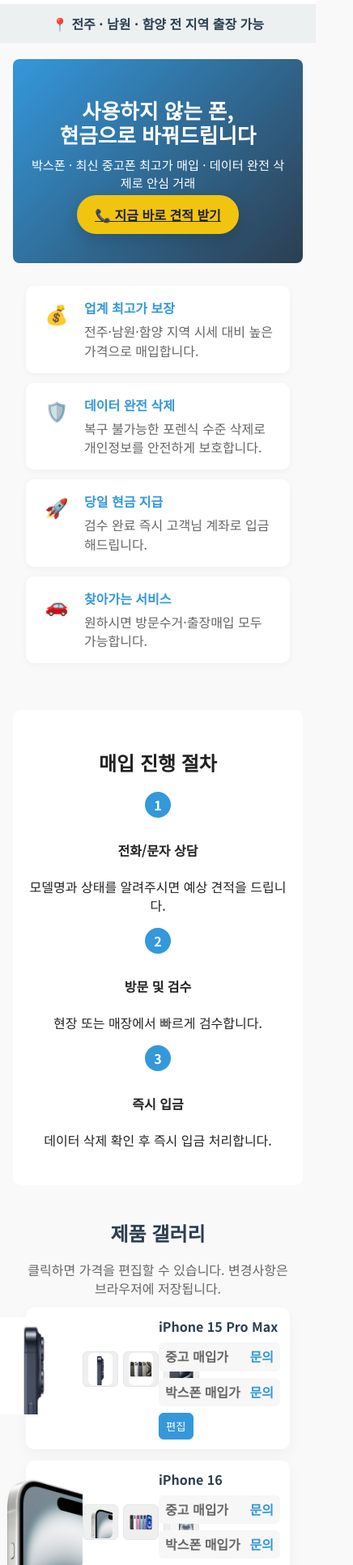
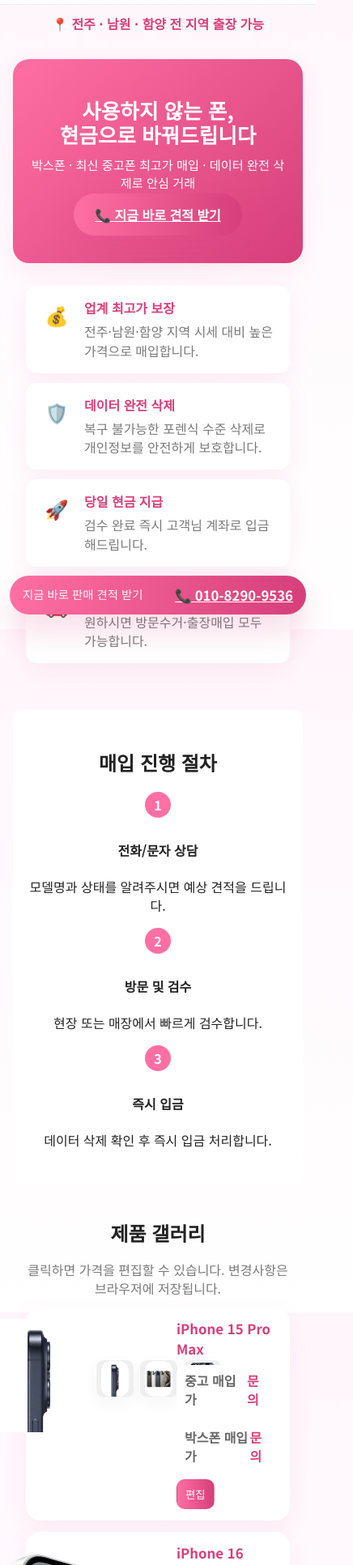
Before and after one commit to aa0313aa/phon, a plain HTML site: page index.html in a window 390 px wide. Shown: the part 67-2000 px from the top of the page at 81% size, 436 px wide, since content can reach past the window. Drawn offline with Linux system fonts and the light colour scheme; files whose address does not match are found by name.

Commit message:
UI: Visual redesign — '소녀폰' 스타일, fonts and mobile callbar

```diff
--- a/index.html
+++ b/index.html
@@ -12,6 +12,7 @@
   <meta property="og:url" content="https://example.com/" />
   <meta name="twitter:card" content="summary_large_image" />
   <link href="https://fonts.googleapis.com/css2?family=Noto+Sans+KR:wght@400;700&display=swap" rel="stylesheet">
+  <link href="https://fonts.googleapis.com/css2?family=Inter:wght@400;600;800&display=swap" rel="stylesheet">
   <link rel="stylesheet" href="styles.css">
 
   <!-- 구조화 데이터 -->
@@ -127,6 +128,12 @@
   </footer>
       </div>
     </footer>
+  <!-- 모바일 하단 고정 전화 바 -->
+  <div class="fixed-callbar" role="region" aria-label="전화 문의">
+    <div class="call-desc">지금 바로 판매 견적 받기</div>
+    <a class="call-btn" href="tel:01082909536" aria-label="전화 010-8290-9536">📞 010-8290-9536</a>
+  </div>
+
   <script>
     // 모델별 이미지 목록 (폴더 구조: img/<모델폴더>/파일.png)
     // 이 매핑은 현재 로컬의 img 하위 폴더를 기반으로 생성되었습니다.
--- a/styles.css
+++ b/styles.css
@@ -1,11 +1,12 @@
 :root{
-  --brand-blue:#3498db;
-  --brand-dark:#2c3e50;
-  --accent:#f1c40f;
-  --muted:#666;
-  --bg:#f9f9f9;
+  --brand-pink: #ff6fa3; /* primary */
+  --brand-deep: #d63f7a; /* darker accent */
+  --accent: #ffd1e6; /* soft accent */
+  --muted:#7a7a7a;
+  --bg: linear-gradient(180deg,#fff6fb 0%, #fff 100%);
   --card-bg:#fff;
   --max-width:1100px;
+  --shadow: 0 10px 30px rgba(214,63,122,0.08);
 }
 *{box-sizing:border-box}
 html,body{height:100%}
@@ -14,27 +15,27 @@ body{font-family:'Noto Sans KR', system-ui, -apple-system, 'Segoe UI', Roboto, A
 .skip-link{position:absolute;left:-999px;top:auto;width:1px;height:1px;overflow:hidden}
 .skip-link:focus{left:8px;top:8px;width:auto;height:auto;padding:8px 12px;background:#000;color:#fff;border-radius:4px;z-index:9999}
 .site-header{background:var(--card-bg);padding:20px;border-bottom:1px solid #eee}
-.logo{font-size:1.375rem;font-weight:700;color:var(--brand-dark)}
-.logo span{color:var(--brand-blue)}
-.region-bar{background:#ecf0f1;padding:12px 16px;text-align:center;font-weight:700;color:var(--brand-dark)}
-.hero{background:linear-gradient(135deg,var(--brand-blue),var(--brand-dark));color:#fff;padding:48px 16px;border-radius:8px;margin:20px 0;text-align:center}
+.logo{font-size:1.375rem;font-weight:800;color:var(--brand-deep);letter-spacing:-0.02em}
+.logo span{color:var(--brand-pink)}
+.region-bar{background:transparent;padding:12px 16px;text-align:center;font-weight:700;color:var(--brand-deep)}
+.hero{background:linear-gradient(135deg,var(--brand-pink),var(--brand-deep));color:#fff;padding:48px 16px;border-radius:20px;margin:20px 0;text-align:center;box-shadow:var(--shadow)}
 .hero h1{margin:0 0 12px 0;font-size:clamp(1.6rem,3.6vw,2rem);line-height:1.15}
 .hero p{margin:0 0 18px;font-size:clamp(0.95rem,2.2vw,1.05rem)}
-.cta-button{background:var(--accent);color:#222;padding:12px 22px;border-radius:999px;font-weight:700;box-shadow:0 8px 20px rgba(0,0,0,0.15);transition:transform .18s ease}
-.cta-button:hover{transform:translateY(-3px)}
+.cta-button{background:linear-gradient(90deg,var(--brand-pink),var(--brand-deep));color:#fff;padding:14px 26px;border-radius:999px;font-weight:800;box-shadow:0 20px 40px rgba(214,63,122,0.12);transition:transform .18s ease;border:0}
+.cta-button:hover{transform:translateY(-4px);filter:brightness(1.03)}
 .features{padding:8px 16px 36px;margin:0 auto}
-.feature-item{background:var(--card-bg);padding:16px;margin-bottom:12px;border-radius:10px;box-shadow:0 2px 10px rgba(0,0,0,0.04);display:flex;gap:12px;align-items:flex-start}
-.icon{font-size:1.45rem;margin-top:2px;min-width:44px;text-align:center}
-.text h3{margin:0 0 6px 0;font-size:1rem;color:var(--brand-blue)}
+.feature-item{background:var(--card-bg);padding:16px;margin-bottom:12px;border-radius:14px;box-shadow:var(--shadow);display:flex;gap:12px;align-items:flex-start}
+.icon{font-size:1.45rem;margin-top:4px;min-width:44px;text-align:center}
+.text h3{margin:0 0 6px 0;font-size:1rem;color:var(--brand-deep)}
 .text p{margin:0;color:var(--muted)}
 .process{background:var(--card-bg);padding:28px 16px;text-align:center;border-radius:10px;margin:10px 0 24px}
 .process h2{margin-bottom:18px}
 .step{margin-bottom:16px}
-.step-num{background:var(--brand-blue);color:#fff;width:32px;height:32px;line-height:32px;border-radius:50%;display:inline-block;margin-bottom:8px;font-weight:700}
-footer{background:#222;color:#fff;padding:24px 16px;text-align:center;border-radius:8px}
-.contact-box{border:2px solid var(--accent);padding:16px;margin-top:14px;border-radius:10px;background:#111}
-.phone-number{font-size:1.125rem;font-weight:800;color:var(--accent);margin:10px 0;display:inline-block}
-.meta{margin-top:12px;font-size:0.95rem;color:#ddd}
+.step-num{background:var(--brand-pink);color:#fff;width:32px;height:32px;line-height:32px;border-radius:50%;display:inline-block;margin-bottom:8px;font-weight:700}
+footer{background:transparent;color:#222;padding:36px 16px;text-align:center}
+.contact-box{border:0;padding:20px;margin-top:14px;border-radius:14px;background:linear-gradient(180deg, rgba(255,207,226,0.95), rgba(255,232,241,0.95));box-shadow:var(--shadow);display:inline-block}
+.phone-number{font-size:1.25rem;font-weight:900;color:var(--brand-deep);margin:10px 0;display:inline-block}
+.meta{margin-top:12px;font-size:0.95rem;color:#555}
 @media(min-width:700px){
   .features{display:grid;grid-template-columns:repeat(2,1fr);gap:16px}
   .feature-item{align-items:center}
@@ -46,11 +47,11 @@ footer{background:#222;color:#fff;padding:24px 16px;text-align:center;border-rad
 .gallery h2{margin:0 0 12px;color:var(--brand-dark);text-align:center}
 .hero-carousel{display:flex;align-items:center;justify-content:center;gap:12px;margin:12px 0}
 .carousel-btn{background:rgba(0,0,0,0.5);color:#fff;border:0;width:40px;height:40px;border-radius:50%;font-size:22px;cursor:pointer}
-.hero-slide{flex:1;max-width:760px;height:260px;display:flex;align-items:center;justify-content:center;background:linear-gradient(180deg,rgba(0,0,0,0.02),rgba(0,0,0,0.03));border-radius:8px;overflow:hidden}
+.hero-slide{flex:1;max-width:760px;height:260px;display:flex;align-items:center;justify-content:center;background:linear-gradient(180deg,rgba(255,240,248,0.6),rgba(255,250,254,0.6));border-radius:14px;overflow:hidden}
 .hero-img{max-width:100%;max-height:100%;object-fit:contain;display:block}
 .gallery-grid{display:grid;grid-template-columns:repeat(2,1fr);gap:12px;margin-top:14px}
-.gallery-card{background:var(--card-bg);padding:8px;border-radius:8px;box-shadow:0 6px 18px rgba(0,0,0,0.05);display:flex;align-items:center;justify-content:center}
-.gallery-card img{width:100%;height:160px;object-fit:contain;border-radius:6px}
+.gallery-card{background:var(--card-bg);padding:8px;border-radius:12px;box-shadow:var(--shadow);display:flex;align-items:center;justify-content:center}
+.gallery-card img{width:100%;height:160px;object-fit:contain;border-radius:10px}
 
 @media(min-width:900px){
   .gallery-grid{grid-template-columns:repeat(4,1fr)}
@@ -61,19 +62,19 @@ footer{background:#222;color:#fff;padding:24px 16px;text-align:center;border-rad
 /* Product grid styles */
 .product-grid{display:grid;grid-template-columns:repeat(1,1fr);gap:14px;margin-top:12px}
 .gallery-intro{color:var(--muted);text-align:center;margin-bottom:8px}
-.product-card{display:flex;gap:12px;align-items:flex-start;background:var(--card-bg);padding:12px;border-radius:10px;box-shadow:0 6px 18px rgba(0,0,0,0.04)}
-.product-image{width:140px;flex:0 0 140px;display:flex;align-items:center;justify-content:center}
-.product-image img{max-width:100%;max-height:120px;object-fit:contain;border-radius:6px}
+.product-card{display:flex;gap:12px;align-items:flex-start;background:var(--card-bg);padding:14px;border-radius:18px;box-shadow:var(--shadow)}
+.product-image{width:160px;flex:0 0 160px;display:flex;align-items:center;justify-content:center}
+.product-image img{max-width:100%;max-height:140px;object-fit:contain;border-radius:12px}
 .product-body{flex:1}
-.product-body h3{margin:0 0 8px;font-size:1rem;color:var(--brand-dark)}
-.price-row{display:flex;justify-content:space-between;padding:6px 8px;border-radius:6px;background:#f7f7f7;margin-bottom:8px}
-.price-row .label{color:#666;font-weight:600}
-.price-row .value{color:var(--brand-blue);font-weight:800}
+.product-body h3{margin:0 0 8px;font-size:1.05rem;color:var(--brand-deep);font-weight:800}
+.price-row{display:flex;justify-content:space-between;padding:8px 10px;border-radius:10px;background:linear-gradient(90deg, #fff, #fff);margin-bottom:8px;align-items:center}
+.price-row .label{color:#666;font-weight:700}
+.price-row .value{color:var(--brand-deep);font-weight:900}
 .price-controls{display:flex;gap:8px;align-items:center}
-.btn{background:transparent;border:1px solid #ddd;padding:6px 8px;border-radius:6px;cursor:pointer}
-.btn.edit{background:var(--brand-blue);color:#fff;border-color:var(--brand-blue)}
-.btn.save{background:var(--accent);border-color:var(--accent);font-weight:700}
-.price-input{display:block;padding:6px 8px;margin-bottom:8px;border-radius:6px;border:1px solid #ddd;width:160px}
+.btn{background:transparent;border:1px solid #f0e6ee;padding:8px 10px;border-radius:10px;cursor:pointer}
+.btn.edit{background:linear-gradient(90deg,var(--brand-pink),var(--brand-deep));color:#fff;border-color:transparent}
+.btn.save{background:var(--brand-deep);border-color:transparent;color:#fff;font-weight:800}
+.price-input{display:block;padding:8px 10px;margin-bottom:8px;border-radius:10px;border:1px solid #f1e6ef;width:180px}
 
 @media(min-width:700px){
   .product-grid{grid-template-columns:repeat(2,1fr)}
@@ -84,7 +85,7 @@ footer{background:#222;color:#fff;padding:24px 16px;text-align:center;border-rad
 
 /* Thumbnails inside product card */
 .thumbs{display:flex;gap:6px;margin-top:8px}
-.thumb{width:44px;height:44px;border-radius:6px;overflow:hidden;flex:0 0 44px;cursor:pointer;border:1px solid #e5e7eb}
+.thumb{width:48px;height:48px;border-radius:10px;overflow:hidden;flex:0 0 48px;cursor:pointer;border:1px solid #fff;box-shadow:0 6px 18px rgba(0,0,0,0.04)}
 .thumb img{width:100%;height:100%;object-fit:cover;display:block}
 
 /* Lightbox styles */
@@ -105,3 +106,12 @@ footer{background:#222;color:#fff;padding:24px 16px;text-align:center;border-rad
   .lightbox .lb-next{right:8px}
   .lightbox .lb-close{right:8px;top:8px}
 }
+
+/* Fixed call bar for mobile */
+.fixed-callbar{position:fixed;left:12px;right:12px;bottom:18px;background:linear-gradient(90deg,var(--brand-pink),var(--brand-deep));color:#fff;padding:12px 16px;border-radius:999px;display:flex;align-items:center;justify-content:space-between;gap:12px;box-shadow:0 20px 40px rgba(214,63,122,0.18);z-index:9999}
+.fixed-callbar .call-btn{background:transparent;border:0;color:#fff;font-weight:800;font-size:1.05rem}
+.fixed-callbar .call-desc{font-size:0.9rem;opacity:0.95}
+
+@media(min-width:900px){
+  .fixed-callbar{display:none}
+}
```
